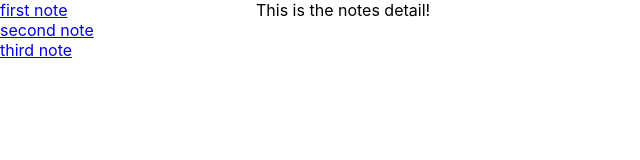
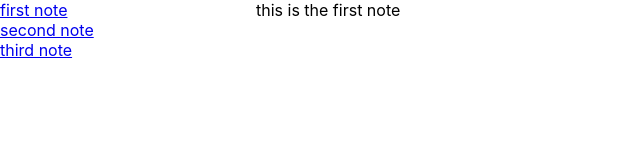
Before and after one commit to mragarg/note-app-react, a React (Create React App) app: page / in a window 1280 px wide. Shown: the top 160 px of the page, without its empty margins (0-640 px from the left). Built offline with nearby package versions, Linux system fonts and the light colour scheme.

Commit message:
Adds editing feature to notesDetail

```diff
--- a/src/NotesApp.js
+++ b/src/NotesApp.js
@@ -38,8 +38,11 @@ export class NotesApp extends React.Component {
                     className={styles.list}
                     notes={this.state.notes}
                     handleSelection={this._selectNote}
-                    />
-                <NotesDetail className={styles.detail}/>
+                />
+                <NotesDetail
+                    className={styles.detail}
+                    note={this.state.notes.find(note => this.state.selectedNote === note.id)}
+                />
             </div>
         )
     }
--- a/src/NotesDetail.js
+++ b/src/NotesDetail.js
@@ -1,9 +1,36 @@
 import React from 'react'
 
-export default function NotesDetail() {
-  return (
-    <div>
-      This is the notes detail!
-    </div>
-  )
+function NotesEditor({text}) {
+    return(
+        <textarea value={text} />
+    );
 }
+
+export class NotesDetail extends React.Component {
+
+    constructor(props) {
+      super(props)
+
+      this.state = {
+         isEditing: false
+      }
+    }
+
+
+    render() {
+        // declares the className and note variables
+        // and assigns them to the properties from this.props
+        // where the name matches.
+        const {className, note} = this.props;
+        const {isEditing} = this.state;
+        return (
+            <div className={className}>
+                {
+                    isEditing ? <NotesEditor text={note.text}/> : note.text
+                }
+            </div>
+        );
+    }
+}
+
+export default NotesDetail
```
